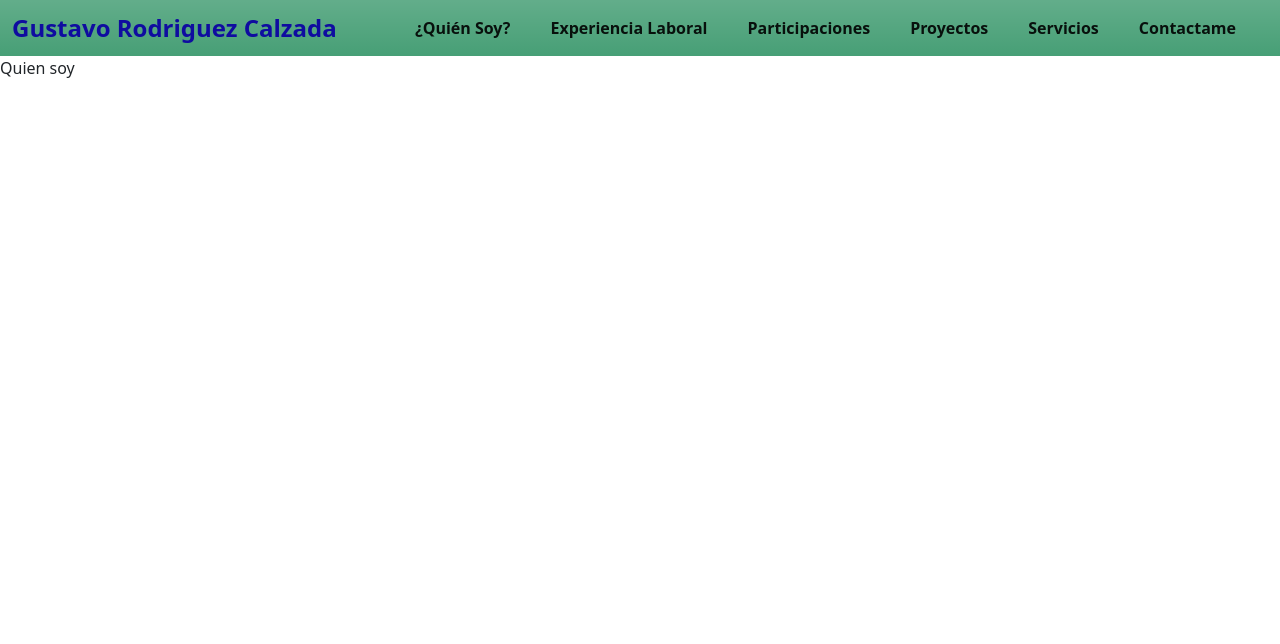
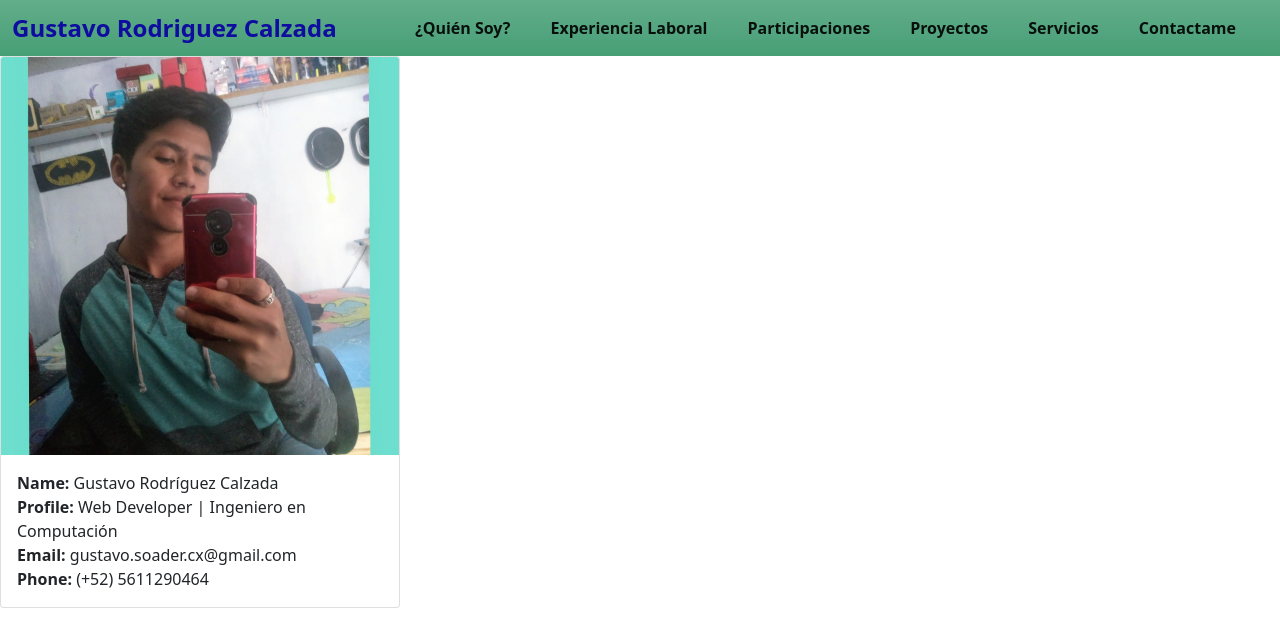
Before and after one commit to GustavoR0dr1gu3z/miSitio-VueJS, a Vue app: page / in a window 1280 px wide. Shown: the top 644 px of the page. Built offline with nearby package versions, Linux system fonts and the light colour scheme.

Commit message:
colocando imagen en quien soy

```diff
--- a/src/views/QuienSoy.vue
+++ b/src/views/QuienSoy.vue
@@ -1,5 +1,16 @@
 <template>
     <div id="nav">
-        Quien soy
+        <div class="card" style="width: 25rem;">
+            <img src="../../public/img/imgWeb/gus.jpg" class="card-img-top" alt="niñoGuapo">
+
+            <div class="card-body">
+                <p class="card-text">
+                    <b>Name:</b> Gustavo Rodríguez Calzada <br>
+                    <b>Profile:</b> Web Developer | Ingeniero en Computación <br>
+                    <b>Email:</b> gustavo.soader.cx@gmail.com <br>
+                    <b>Phone:</b> (+52) 5611290464 <br>
+                </p>
+            </div>
+</div>
     </div>
 </template>
```
Also changed, not shown: public/img/imgWeb/gus.jpg (added).
